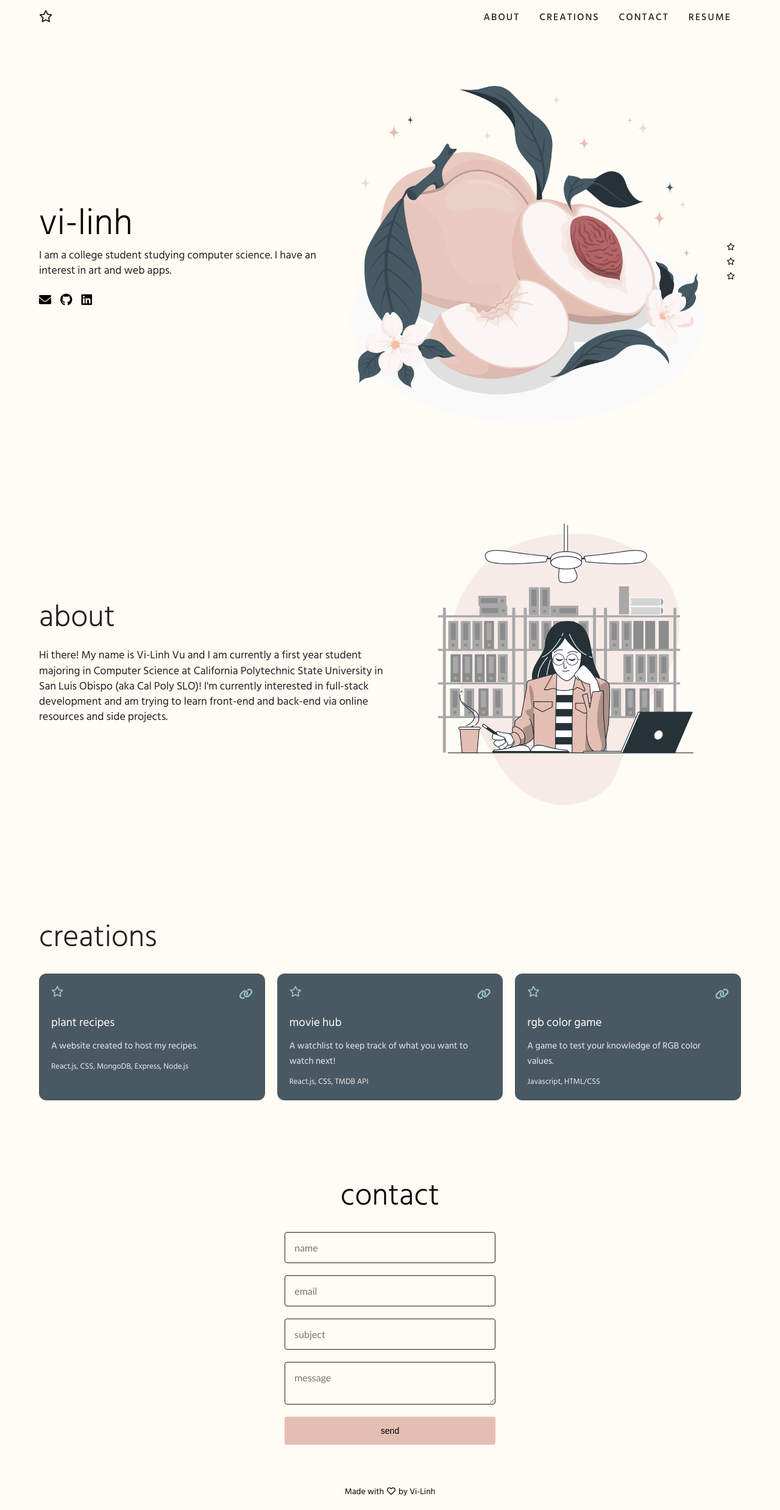
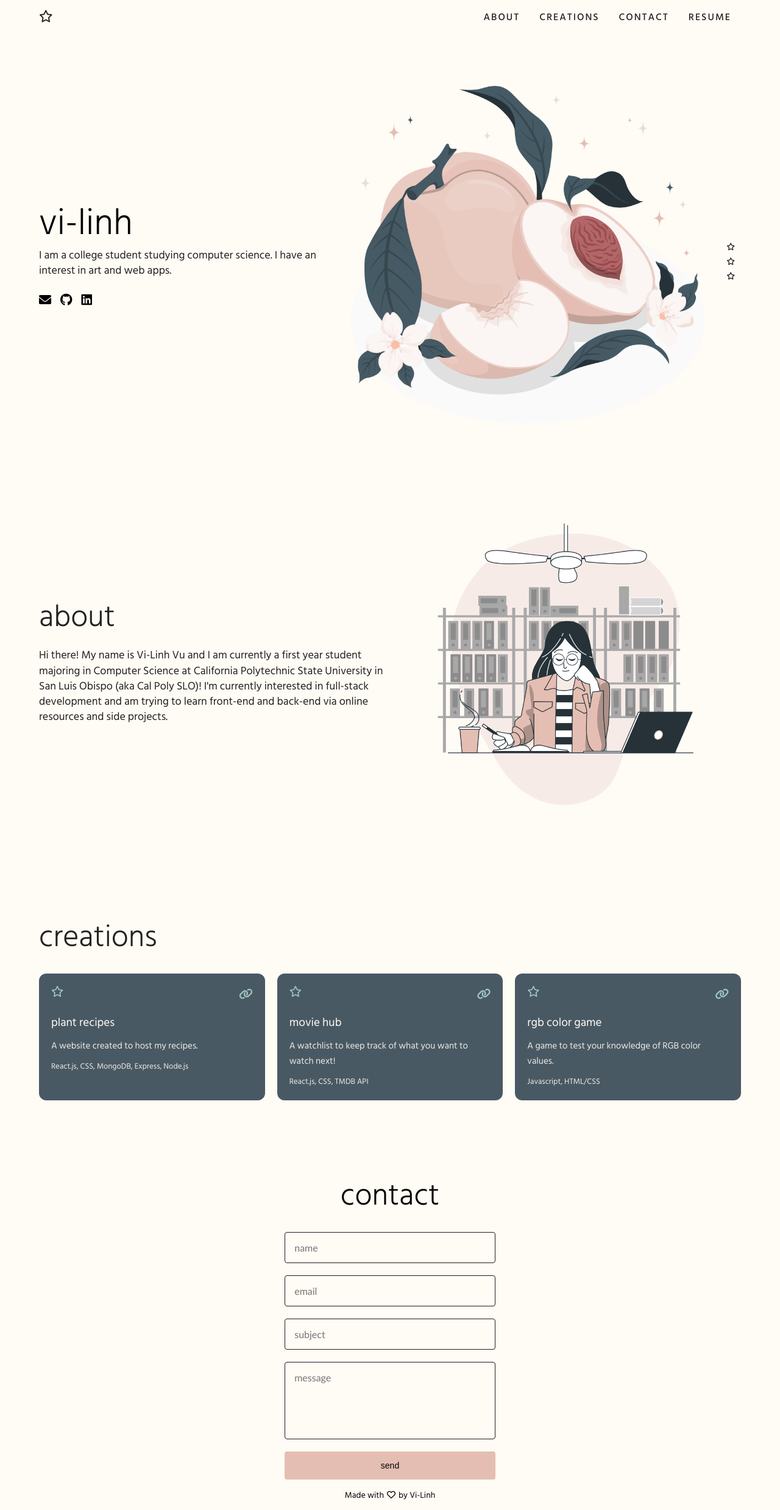
Before and after one commit to vilinh/vi-linh, a React (Create React App) app: page / in a window 1280 px wide. Shown: the whole page at 61% size. Built offline with nearby package versions, Linux system fonts and the light colour scheme.

Commit message:
contact styling

```diff
--- a/src/components/Contact.jsx
+++ b/src/components/Contact.jsx
@@ -68,6 +68,7 @@ export default function Contact() {
               placeholder="message"
               required
               className="contact-input"
+              rows={5}
             />
             <button
               type="submit"
--- a/src/styles/contact.css
+++ b/src/styles/contact.css
@@ -26,6 +26,7 @@ textarea {
   background-color: var(--light-cream);
   font-family: "Gill Sans", "Gill Sans MT", Calibri, "Trebuchet MS", sans-serif;
   width: 30%;
+  resize: none;
 }
 
 .contact-submit {
```
